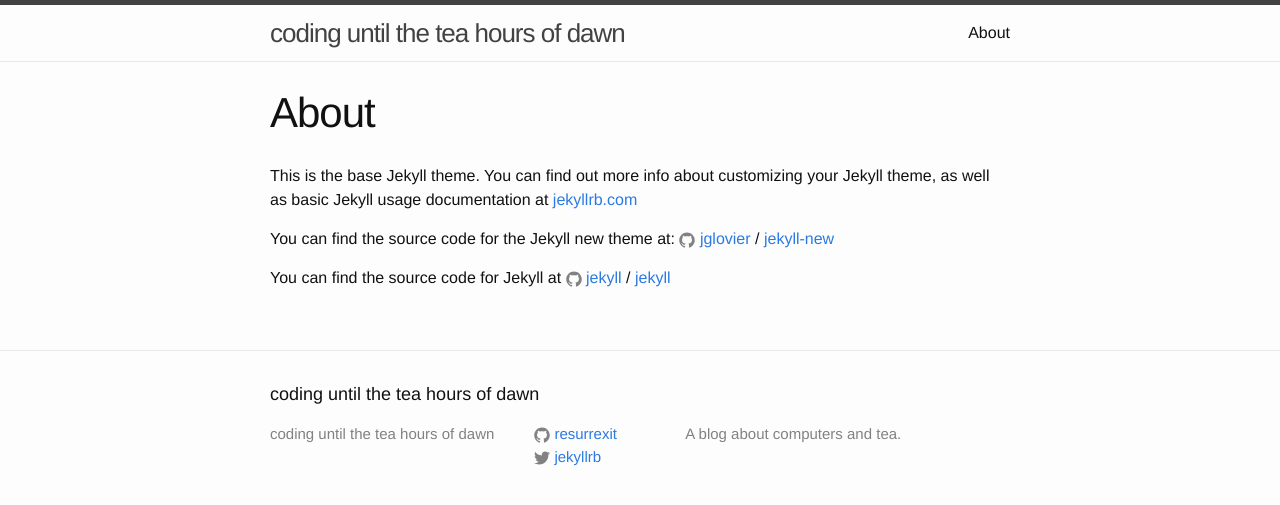
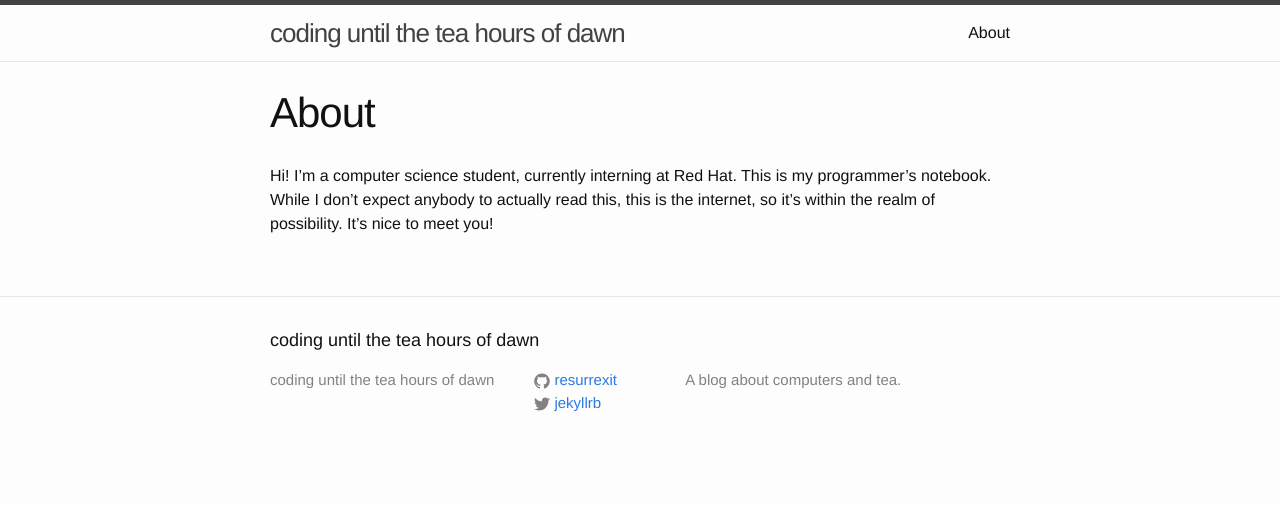
Before and after one commit to resurrexit/resurrexit.github.io, a Jekyll site: the page built from about.md, in a window 1280 px wide. Shown: the top 505 px of the page. Built offline with Jekyll 4.4.1, drawn with Linux system fonts in a browser that asks for light colours.

Commit message:
Brief bit of information in about.md.

```diff
--- a/about.md
+++ b/about.md
@@ -4,12 +4,7 @@
 permalink: /about/
 ---
 
-This is the base Jekyll theme. You can find out more info about customizing your Jekyll theme, as well as basic Jekyll usage documentation at [jekyllrb.com](http://jekyllrb.com/)
-
-You can find the source code for the Jekyll new theme at:
-{% include icon-github.html username="jglovier" %} /
-[jekyll-new](https://github.com/jglovier/jekyll-new)
-
-You can find the source code for Jekyll at
-{% include icon-github.html username="jekyll" %} /
-[jekyll](https://github.com/jekyll/jekyll)
+Hi! I'm a computer science student, currently interning at Red Hat.
+This is my programmer's notebook. While I don't expect anybody to actually
+read this, this is the internet, so it's within the realm of possibility.
+It's nice to meet you!
```
